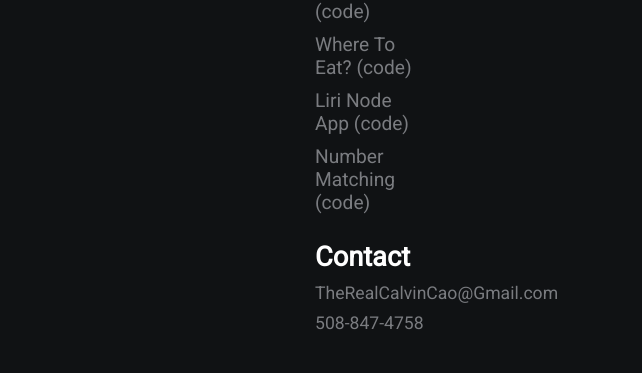
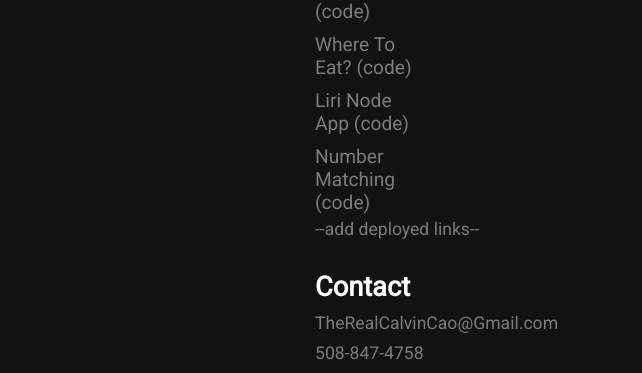
Before and after one commit to therealcavinko/portfolio, a plain HTML site: page index.html in a window 1280 px wide. Shown: the part 544-917 px from the top of the page, without its empty margins (325-967 px from the left). Before the commit the page ends 887 px from the top, so only its background shows below. Drawn offline with Linux system fonts and the light colour scheme.

Commit message:
place to add deployed

```diff
--- a/index.html
+++ b/index.html
@@ -29,6 +29,8 @@
             <a href="https://github.com/kayhern/Project-1-Team4">Where To Eat? (code)</a>
             <a href="https://github.com/therealcavinko/liri-node-app">Liri Node App (code)</a>
             <a href="https://github.com/therealcavinko/unit-4-game">Number Matching (code)</a>
+            <p>--add deployed links--</p>
+
             <h2>Contact</h2>
             <p>TheRealCalvinCao@Gmail.com</p>
             <p>508-847-4758</p>
```
